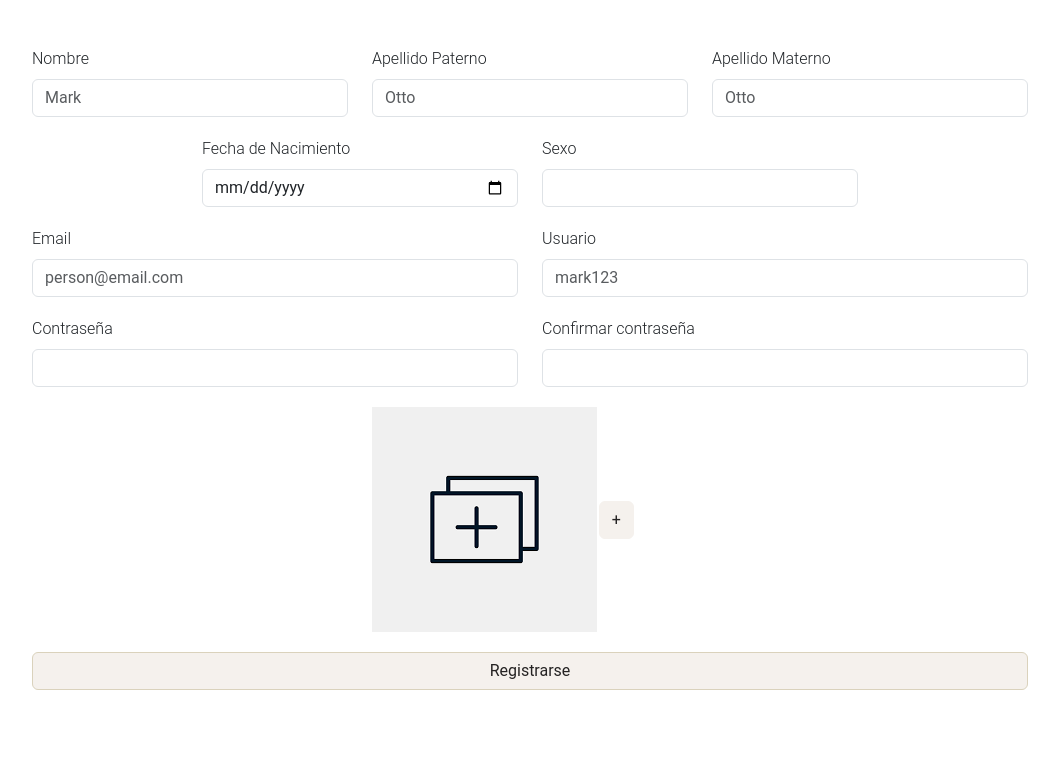
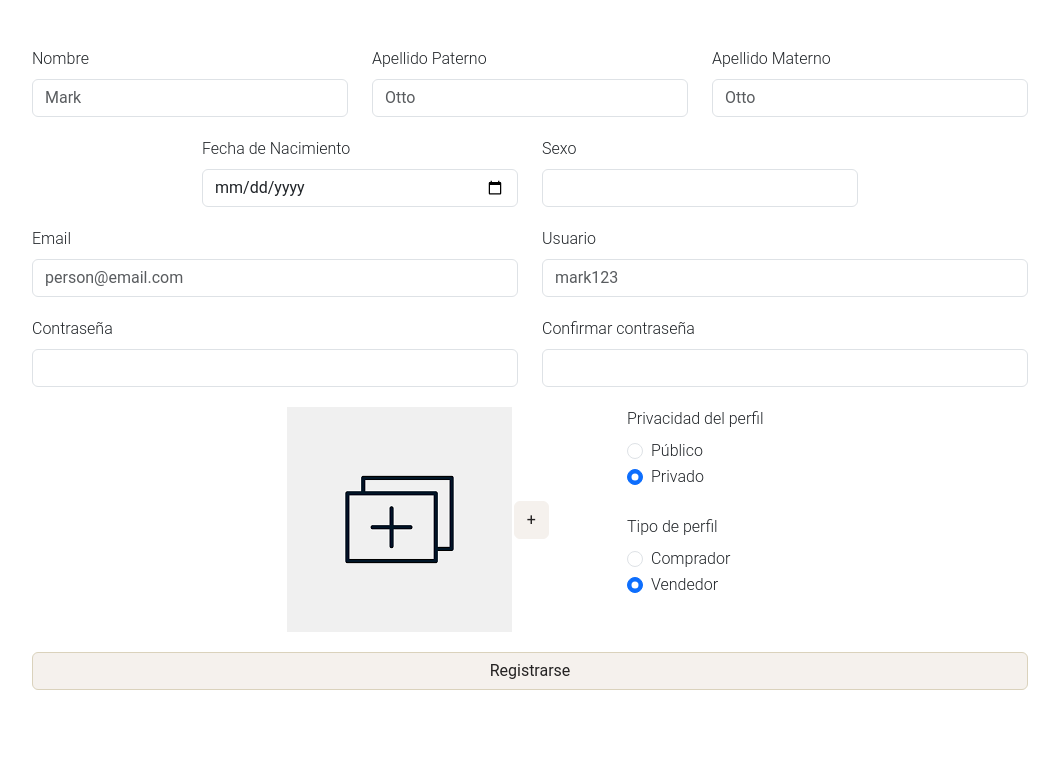
Before and after one commit to aylingalindo/SupArt, a PHP site: page /signup.php in a window 1280 px wide. Shown: the part 28-785 px from the top of the page, without its empty margins (110-1169 px from the left). Run offline with PHP 8.4, Linux system fonts and the light colour scheme.

Commit message:
cambios :+1:

```diff
--- a/index.php
+++ b/index.php
@@ -36,7 +36,7 @@
       			<div class="container d-flex flex-column">
 		        	<div class="card">
 		          		<div class="card-body">
-		            		<form id="signin" class="needs-validation" novalidate method="POST" action="./API/usersAPI.php?action=lognin">
+		            		<form id="signin" class="needs-validation" novalidate method="POST" action="./API/usersAPI.php?action=login">
 		              			<input type="text" class="form-control mb-3" id="usernameLogin" name="nameLogin" placeholder="Username" required>
 		              			<input type="password" class="form-control mb-3" id="passwordLogin" name="passLogin" placeholder="Password"required>
 		              			<div class="invalid-feedback">
--- a/signup.php
+++ b/signup.php
@@ -103,6 +103,35 @@
                             </div>
                         </div>
                     </div>
+                    <div class="col-2 form-group flex-column">
+                        <label for="passConfirm" class="form-label">Privacidad del perfil</label>
+                        <div class="form-check">
+                          <input class="form-check-input" type="radio" name="rbtnPrivacidad" id="rbtnPrivacidad" value="1">
+                          <label class="form-check-label" for="chkPublico">
+                            Público
+                          </label>
+                        </div>
+                        <div class="form-check">
+                          <input class="form-check-input" type="radio" name="rbtnPrivacidad" id="rbtnPrivacidad" value="0" checked>
+                          <label class="form-check-label" for="chkPrivado">
+                            Privado
+                          </label>
+                        </div>
+                        </br>
+                        <label for="passConfirm" class="form-label">Tipo de perfil</label>
+                        <div class="form-check">
+                          <input class="form-check-input" type="radio" name="rbtnRol" id="rbtnRol" value="1">
+                          <label class="form-check-label" for="chkComprador">
+                            Comprador
+                          </label>
+                        </div>
+                        <div class="form-check">
+                          <input class="form-check-input" type="radio" name="rbtnRol" id="rbtnRol" value="2" checked>
+                          <label class="form-check-label" for="chkVendedor">
+                            Vendedor
+                          </label>
+                        </div>
+                    </div>
                     <div class="col-12 form-group">
                         <button type="submit" class="btn btn-primary signInBtn">Registrarse</button>
                     </div>
```
Also changed, not shown: API/usersAPI.php (+46 -9 lines), Resources/data.sql (added, +8 -0 lines), Resources/storeProcedures.sql (+16 -1 lines).
